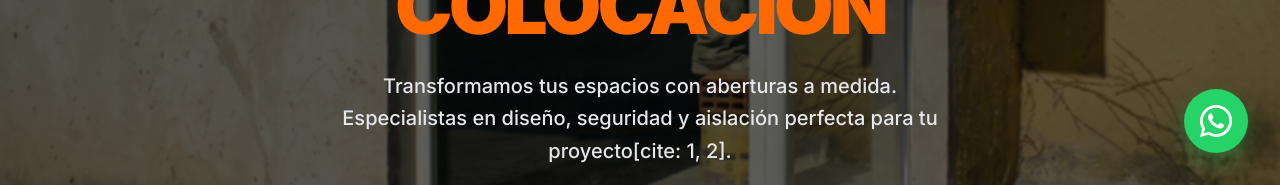
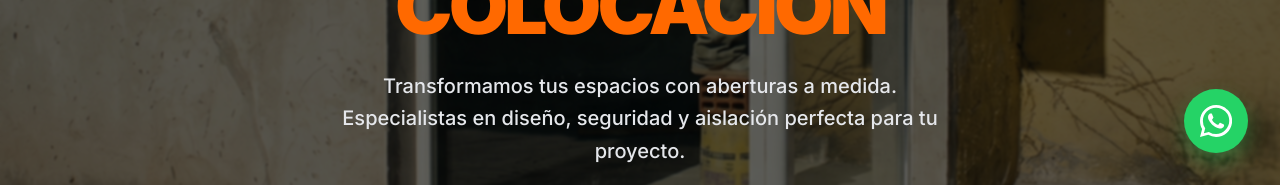
Before and after one commit to tomireyes28/aberturas-nyl, a Next.js app: page / in a window 1280 px wide. Shown: the part 615-800 px from the top of the page. Built offline with nearby package versions, Linux system fonts and the light colour scheme; no server answers.

Commit message:
fix:text error

```diff
--- a/src/components/sections/Hero.tsx
+++ b/src/components/sections/Hero.tsx
@@ -86,7 +86,7 @@ export default function Hero() {
           </h1>
 
           <p className="text-[clamp(0.9rem,2vw,1.25rem)] text-gray-200 max-w-2xl mx-auto font-medium leading-relaxed px-4">
-            Transformamos tus espacios con aberturas a medida. Especialistas en diseño, seguridad y aislación perfecta para tu proyecto[cite: 1, 2].
+            Transformamos tus espacios con aberturas a medida. Especialistas en diseño, seguridad y aislación perfecta para tu proyecto.
           </p>
 
           {/* BOTONES: Stack vertical en móviles, horizontal en desktop */}
```
